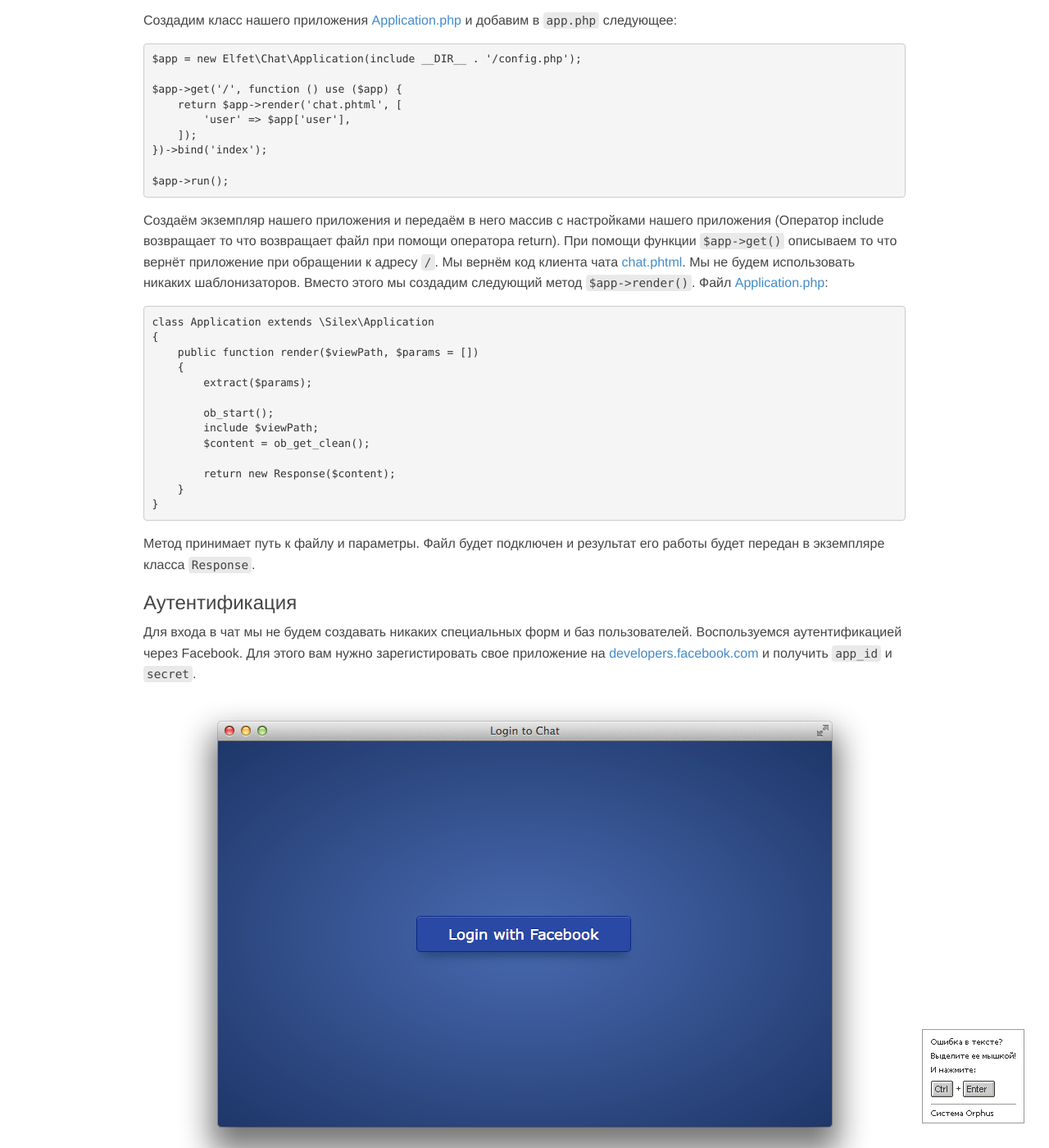
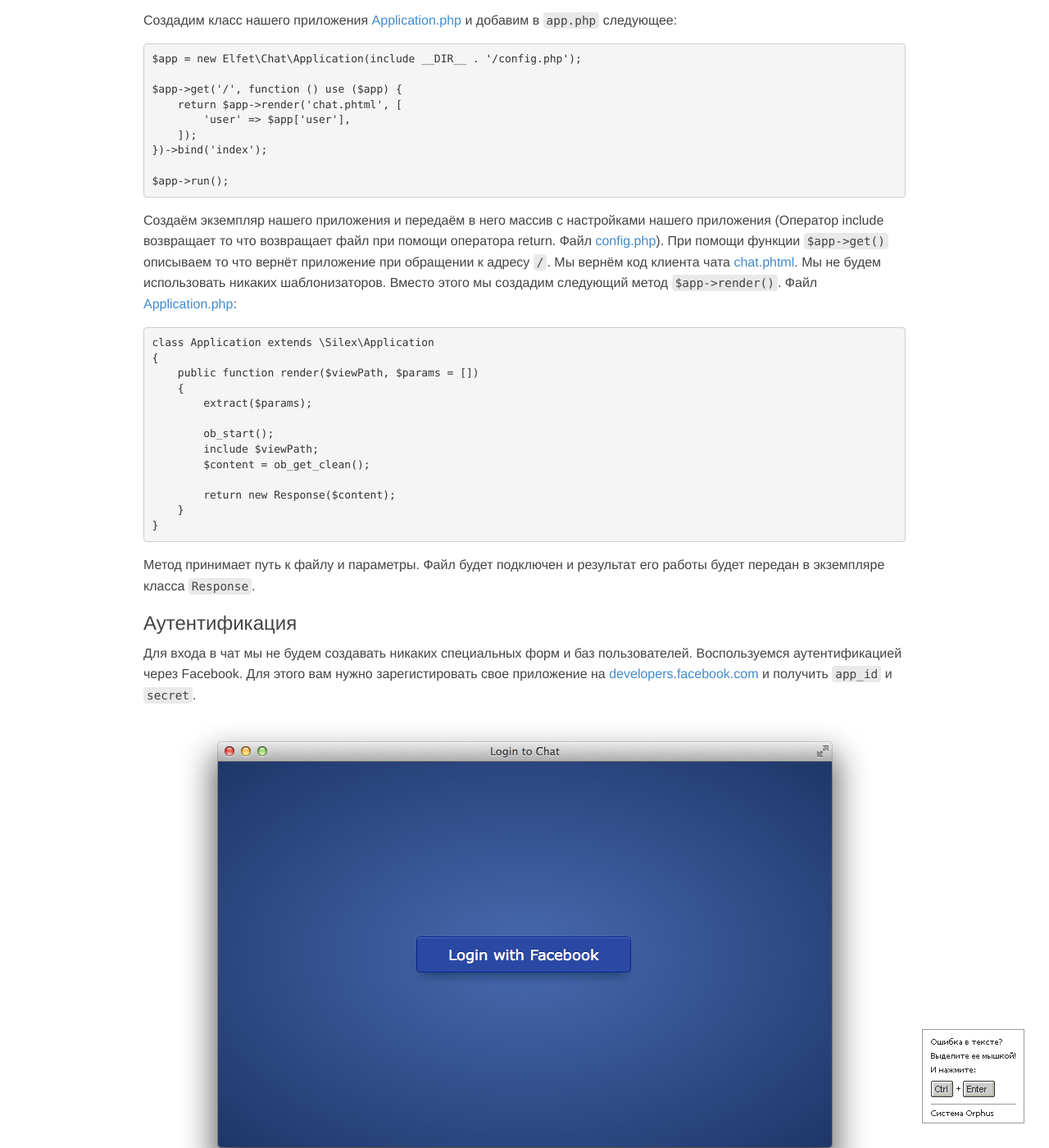
Before and after one commit to toFlash/medv.io, a Jekyll site: the page built from _posts/2014-03-16-create-chat-on-php.md, in a window 1280 px wide and 1400 px high, scrolled down 2001 px. Shown: the whole window at 82% size. Built offline with Jekyll 4.4.1, drawn with Linux system fonts in a browser that asks for light colours; Markdown is read by kramdown in place of the engine named in the settings; comment, search, counter and statistics services are not loaded; some of the changed text lies outside the part shown.

Commit message:
Update 2014-03-16-create-chat-on-php.md

````diff
--- a/_posts/2014-03-16-create-chat-on-php.md
+++ b/_posts/2014-03-16-create-chat-on-php.md
@@ -88,7 +88,7 @@
 $app->run();
 ```
 
-Создаём экземпляр нашего приложения и передаём в него массив с настройками нашего приложения (Оператор include возвращает то что возвращает файл при помощи оператора return).
+Создаём экземпляр нашего приложения и передаём в него массив с настройками нашего приложения (Оператор include возвращает то что возвращает файл при помощи оператора return. Файл [config.php](https://github.com/elfet/chat/blob/master/config.dist.php)).
 При помощи функции `$app->get()` описываем то что вернёт приложение при обращении к адресу `/`. Мы вернём код клиента чата [chat.phtml](https://github.com/elfet/chat/blob/master/view/chat.phtml).
 Мы не будем использовать никаких шаблонизаторов. Вместо этого мы создадим следующий метод `$app->render()`. Файл [Application.php](https://github.com/elfet/chat/blob/master/src/Application.php):
 
@@ -119,10 +119,10 @@
 
 <img src="/assets/create-chat-on-php/login.png" class="center">
 
-Подключите Facebook PHP-SDK:
+Подключите Facebook PHP-SDK (например в конструкторе [Application.php](https://github.com/elfet/chat/blob/master/src/Application.php)):
 
 ```
-composer require facebook/php-sdk:2.3.*
+composer require facebook/php-sdk:3.2.*
 ```
 
 <!-- lang: php -->
````
